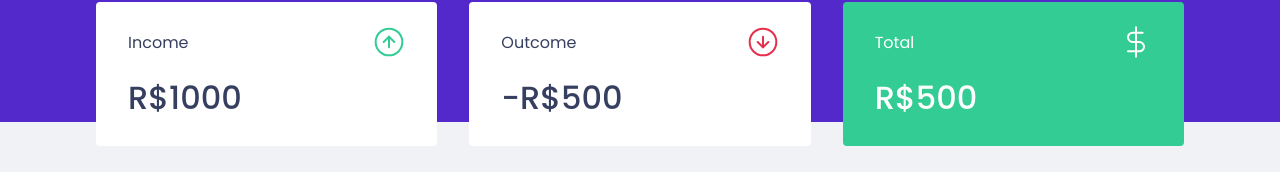
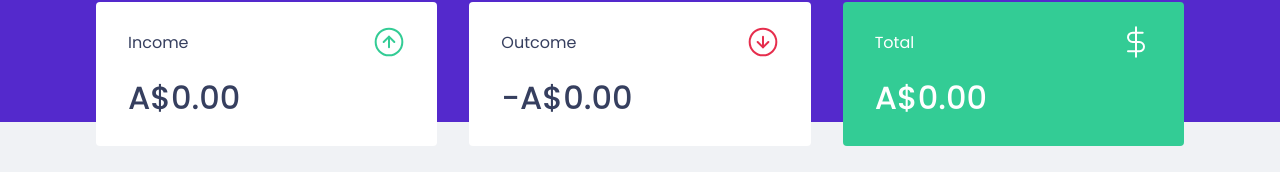
Before and after one commit to kevinshibuya/ignite-02-aplicacao-web-com-reactjs, a React (Create React App) app: page / in a window 1280 px wide. Shown: the part 150-322 px from the top of the page. Built offline with nearby package versions, Linux system fonts and the light colour scheme; no server answers; what miragejs would draw is missing.

Commit message:
calculating summary values

```diff
--- a/src/components/Summary/index.tsx
+++ b/src/components/Summary/index.tsx
@@ -1,16 +1,30 @@
 import { useContext } from 'react';
 import { TransactionsContext } from '../../TransactionsContext';
 
-import incomeImg from'../../assets/income.svg';
-import outcomeImg from'../../assets/outcome.svg';
-import totalImg from'../../assets/total.svg';
+import incomeImg from '../../assets/income.svg';
+import outcomeImg from '../../assets/outcome.svg';
+import totalImg from '../../assets/total.svg';
 
 import { Container } from "./styles";
 
 export function Summary() {
   const { transactions } = useContext(TransactionsContext);
 
-  console.log(transactions)
+  const summary = transactions.reduce((acc, transaction) => {
+    if (transaction.type === 'deposit') {
+      acc.deposit += transaction.amount;
+      acc.total += transaction.amount;
+    } else {
+      acc.withdraw += transaction.amount;
+      acc.total -= transaction.amount;
+    }
+
+    return acc;
+  }, {
+    withdraw: 0,
+    deposit: 0,
+    total: 0
+  });
 
   return (
     <Container>
@@ -19,21 +33,37 @@
           <p>Income</p>
           <img src={incomeImg} alt="" />
         </header>
-        <strong>R$1000</strong>
+        <strong>
+          {new Intl.NumberFormat('en-US', {
+            style: 'currency',
+            currency: 'AUD'
+          }).format(summary.deposit)}
+        </strong>
       </div>
       <div>
         <header>
           <p>Outcome</p>
           <img src={outcomeImg} alt="" />
         </header>
-        <strong>-R$500</strong>
+        <strong>
+          -
+          {new Intl.NumberFormat('en-US', {
+            style: 'currency',
+            currency: 'AUD'
+          }).format(summary.withdraw)}
+        </strong>
       </div>
       <div className="highlight-background">
         <header>
           <p>Total</p>
           <img src={totalImg} alt="" />
         </header>
-        <strong>R$500</strong>
+        <strong>
+          {new Intl.NumberFormat('en-US', {
+            style: 'currency',
+            currency: 'AUD'
+          }).format(summary.total)}
+        </strong>
       </div>
     </Container>
   )
```
